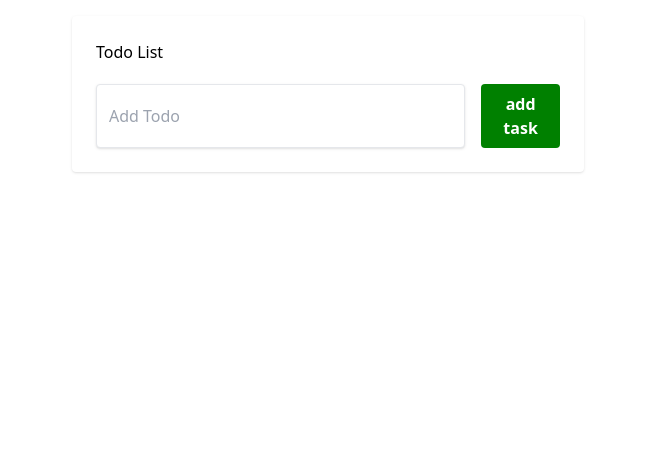
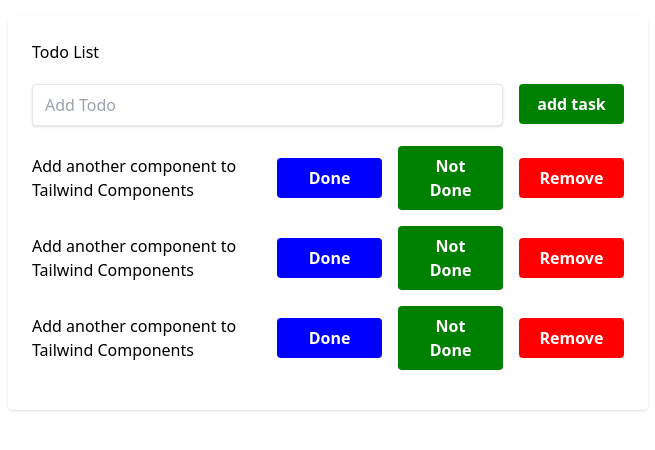
Before and after one commit to HoussamEddineLamzoudi/angular-demo, an Angular app: page / in a window 1280 px wide. Shown: the top 450 px of the page, without its empty margins (312-967 px from the left). Built offline with nearby package versions, Linux system fonts and the light colour scheme.

Commit message:
add tasks component

```diff
--- a/src/app/app.component.html
+++ b/src/app/app.component.html
@@ -1,10 +1,11 @@
-<div>
+<div class="w-full">
 
   <div class="h-100 w-full flex items-center justify-center bg-teal-lightest font-sans">
-    <div class="bg-white rounded shadow p-6 m-4 w-full lg:w-3/4 lg:max-w-lg">
+    <div class="bg-white rounded shadow p-6 m-4 w-full lg:w-2/4">
 
       <app-header></app-header>
       <app-add-task></app-add-task>
+      <app-tasks></app-tasks>
 
     </div>
   </div>
--- a/src/app/component/button/button.component.html
+++ b/src/app/component/button/button.component.html
@@ -1,3 +1,3 @@
 <div>
-  <button [ngStyle]="{'background-color':color}" class="text-white font-bold py-2 px-4 rounded">{{text}}</button>
+  <button [ngStyle]="{'background-color':color}" class="text-white font-bold py-2 px-4 rounded min-w-[105px]">{{text}}</button>
 </div>
--- a/src/app/component/task/task.component.html
+++ b/src/app/component/task/task.component.html
@@ -1,4 +1,4 @@
-<div class="flex mb-4 items-center">
+<div class="flex mb-4 items-center gap-4">
   <p class="w-full text-grey-darkest">Add another component to Tailwind Components</p>
   <app-button text="Done" color="blue">Done</app-button>
   <app-button text="Not Done" color="green">Not Done</app-button>
--- a/src/app/component/tasks/tasks.component.html
+++ b/src/app/component/tasks/tasks.component.html
@@ -1 +1,5 @@
-<p>tasks works!</p>
+<div class="mt-5 flex flex-col">
+  <app-task></app-task>
+  <app-task></app-task>
+  <app-task></app-task>
+</div>
```
